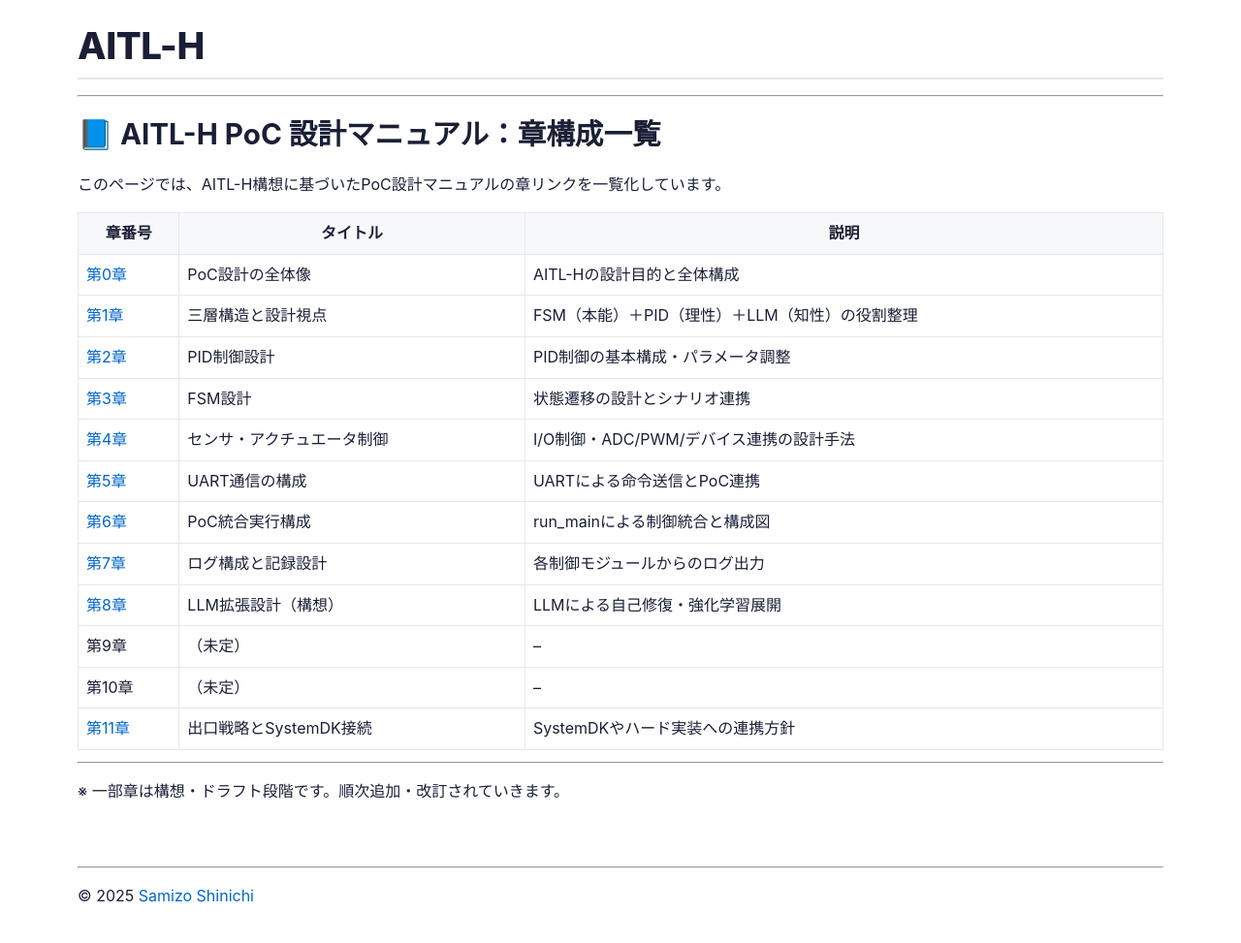
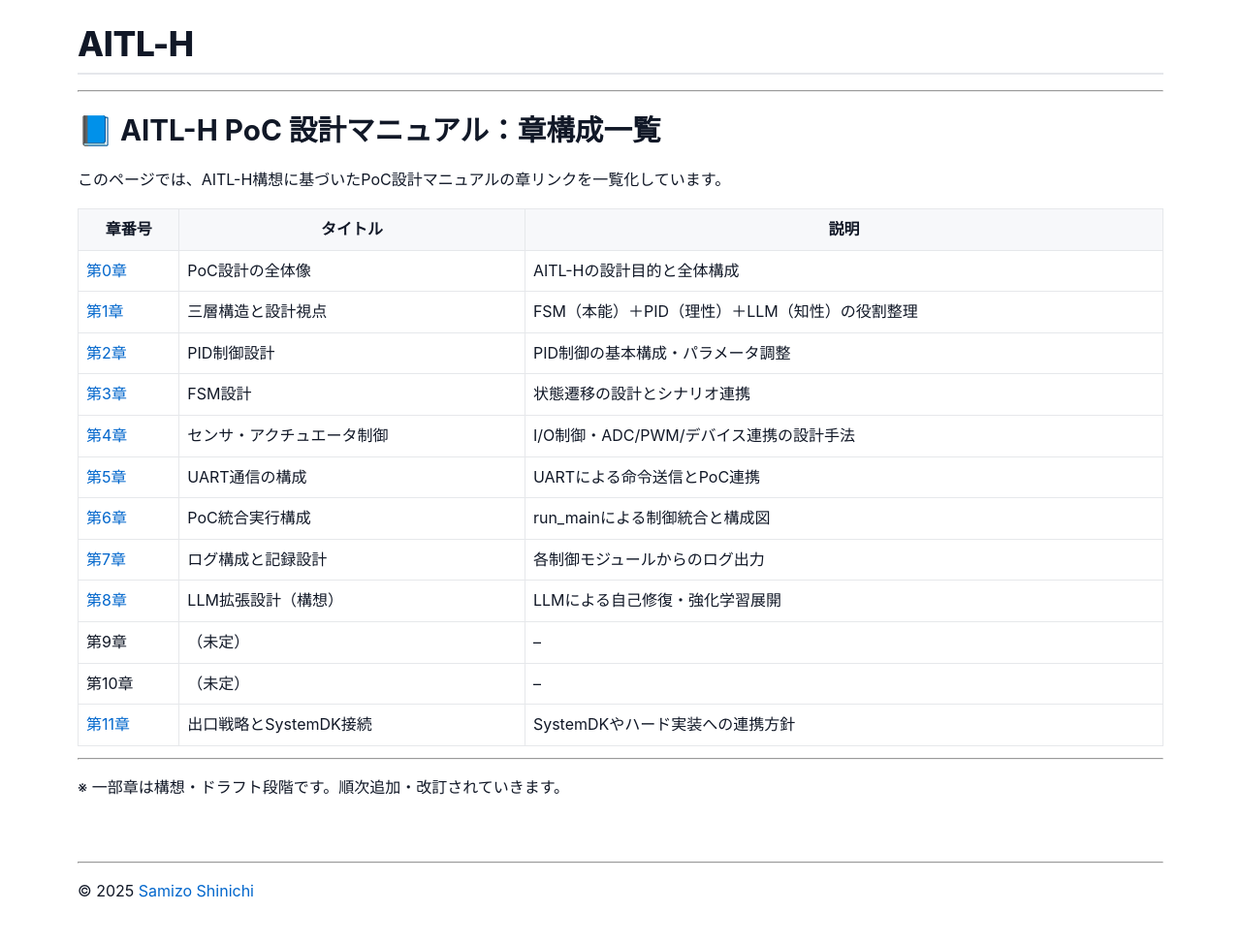
Before and after one commit to Samizo-AITL/AITL-H, a Jekyll site: the page built from docs/toc.md, in a window 1280 px wide. Shown: the whole page at 97% size. Built offline with Jekyll 4.4.1, drawn with Linux system fonts in a browser that asks for light colours.

Commit message:
Update clean.html

````diff
--- a/_layouts/clean.html
+++ b/_layouts/clean.html
@@ -8,19 +8,20 @@
   <meta name="viewport" content="width=device-width, initial-scale=1, viewport-fit=cover" />
   <title>{{ page.title | default: site.title | escape }}</title>
 
-  <!-- 任意: ベース/カスタムCSS（無ければ削除可） -->
-  <link rel="stylesheet" href="{{ "/assets/css/style.css" | relative_url }}">
+  <!-- 基本CSS（存在しない場合は削除OK） -->
+  <link rel="stylesheet" href="{{ "/assets/css/style.css"  | relative_url }}">
   <link rel="stylesheet" href="{{ "/assets/css/custom.css" | relative_url }}">
 
-  <!-- SEO（使っていなければ何も出ません） -->
+  <!-- SEO（jekyll-seo-tag を使っている場合のみ） -->
   {% if site.plugins contains "jekyll-seo-tag" %}{% seo %}{% endif %}
+  <link rel="canonical" href="{{ page.url | absolute_url }}"/>
 
-  <!-- MathJax（不要なら削除OK） -->
+  <!-- MathJax（不要なら丸ごと削除OK） -->
   <script>
     window.MathJax = {
       tex: {
-        inlineMath: [['$', '$'], ['\$begin:math:text$', '\\$end:math:text$']],
-        displayMath: [['$$', '$$'], ['\$begin:math:display$', '\\$end:math:display$']],
+        inlineMath: [['$', '$'], ['\\(', '\\)']],
+        displayMath: [['$$', '$$'], ['\\[', '\\]']],
         processEscapes: true,
         tags: 'ams'
       },
@@ -30,72 +31,84 @@
   </script>
   <script defer src="https://cdn.jsdelivr.net/npm/mathjax@3/es5/tex-chtml.js"></script>
 
-  <!-- Mermaid -->
+  <!-- Mermaid（Github Pages でも ```mermaid を描画できるように置換してから初期化） -->
   <script defer src="https://cdn.jsdelivr.net/npm/mermaid@10/dist/mermaid.min.js"></script>
   <script>
-    // GitHub Pages側でも ```mermaid を描画できるように変換した上で初期化
     document.addEventListener('DOMContentLoaded', function () {
-      // 1) ```mermaid のコードブロックを <div class="mermaid"> に差し替え
+      // 1) ```mermaid の <pre><code class="language-mermaid"> を <div class="mermaid"> に置換
       document.querySelectorAll('pre > code.language-mermaid').forEach(function (code) {
-        var pre = code.parentElement;
-        var graph = code.textContent;           // コードをそのままテキストで
-        var div = document.createElement('div');
-        div.className = 'mermaid';
-        div.textContent = graph;
+        var pre  = code.parentElement;
+        var div  = document.createElement('div');
+        div.className   = 'mermaid';
+        div.textContent = code.textContent;   // 図のソースをそのまま入れる
         pre.replaceWith(div);
       });
 
-      // 2) Mermaid 初期化（差し替え後に実行）
+      // 2) Mermaid を初期化（置換後に）
       if (window.mermaid) {
         mermaid.initialize({
           startOnLoad: true,
-          securityLevel: 'loose',  // クリックリンク等を許可したい場合
+          securityLevel: 'loose',    // クリックリンク等を許可
           theme: 'default'
         });
       }
     });
   </script>
 
-  <!-- 軽いレイアウト調整 -->
+  <!-- レイアウト調整（中央寄せ・可読性） -->
   <style>
     :root { --content-max: 72rem; }
+
+    html, body { margin:0; padding:0; }
     body {
-      margin: 0;
-      font-family: -apple-system,BlinkMacSystemFont,"Segoe UI",Helvetica,Arial,sans-serif;
+      font-family: -apple-system, BlinkMacSystemFont, "Segoe UI", Helvetica, Arial, sans-serif;
       line-height: 1.6;
+      color: #111827;
+      background: #ffffff;
     }
+
     main.container, footer.container {
       max-width: var(--content-max);
       margin: 0 auto;
       padding: 1.25rem 1rem;
     }
+
     img, svg, canvas, video { max-width: 100%; height: auto; display: block; }
     pre { overflow-x: auto; -webkit-overflow-scrolling: touch; }
     table { width: 100%; border-collapse: collapse; }
     h1, h2, h3 { scroll-margin-top: 80px; }
 
-    /* GitHubテーマ等が自動タイトルを消すのを防止（保険） */
-    .page-title, .post-title { display: block !important; }
-
-    /* ページ先頭タイトル（Front Matter の title を見出し化） */
-    .title-bar h1{
-      font-size: clamp(1.8rem, 3vw, 2.4rem);
+    /* 自動H1（Front Matterのtitle or site.title） */
+    .title-bar h1 {
+      font-size: clamp(1.8rem, 3vw, 2.2rem);
       margin: .2rem 0 1rem;
       padding-bottom: .4rem;
       border-bottom: 2px solid #e5e7eb;
       letter-spacing: -0.01em;
       font-weight: 800;
     }
+
+    /* Mermaid 図の中央寄せ＆適切な横幅 */
+    .mermaid, .mermaid > svg {
+      display: block;
+      margin: 1rem auto;
+      max-width: min(1200px, 100%);
+    }
   </style>
 </head>
 <body>
-  <main class="container">
-    <!-- 先頭タイトル（Front Matter の title が無ければ site.title） -->
-    <div class="title-bar">
-      <h1>{{ page.title | default: site.title }}</h1>
-    </div>
+  <main class="container" role="main">
+    {%- comment -%}
+      show_title フラグ：
+      - 既定: 表示（true）
+      - ページで show_title:false を指定すると非表示
+    {%- endcomment -%}
+    {% if page.show_title != false %}
+      <div class="title-bar">
+        <h1>{{ page.title | default: site.title }}</h1>
+      </div>
+    {% endif %}
 
-    <!-- 本文 -->
     {{ content }}
   </main>
 
````
